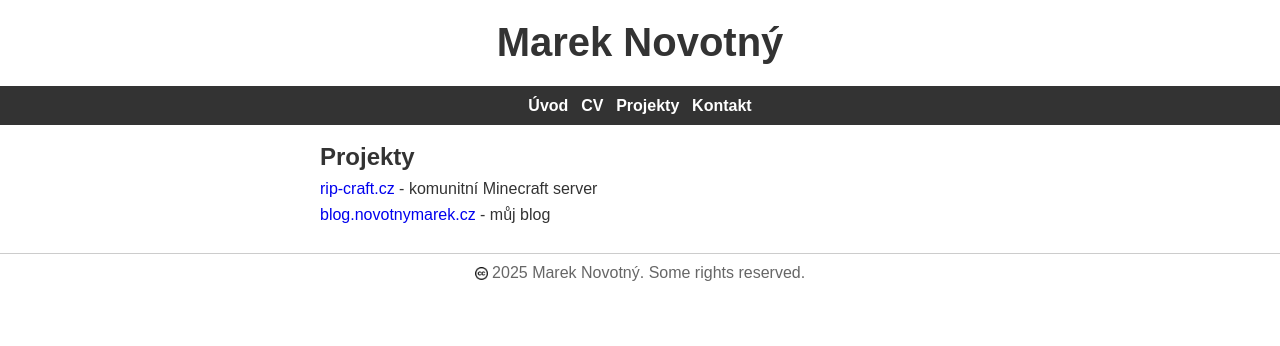
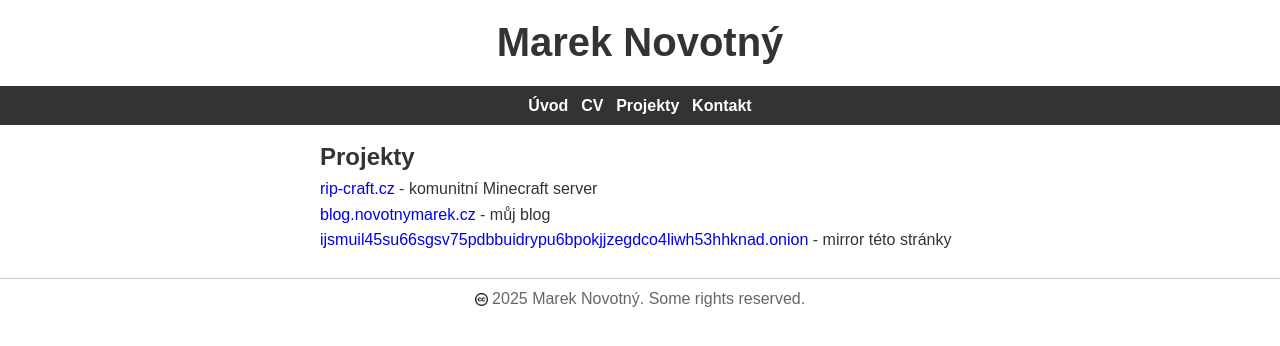
Before and after one commit to maranovf/novotnymarek.cz, a plain HTML site: page projects.html in a window 1280 px wide. Drawn offline with Linux system fonts and the light colour scheme.

Commit message:
Add files via upload

```diff
--- a/projects.html
+++ b/projects.html
@@ -33,6 +33,7 @@
         	<ul>
         		<li><a href="https://rip-craft.cz" target="_blank">rip-craft.cz</a> - komunitní Minecraft server</li>
         		<li><a href="https://blog.novotnymarek.cz" target="_blank">blog.novotnymarek.cz</a> - můj blog</li>
+        		<li><a href="http://ijsmuil45su66sgsv75pdbbuidrypu6bpokjjzegdco4liwh53hhknad.onion" target="_blank">ijsmuil45su66sgsv75pdbbuidrypu6bpokjjzegdco4liwh53hhknad.onion</a> - mirror této stránky</li>
         	</ul>
         	</section>
     </main>
```
